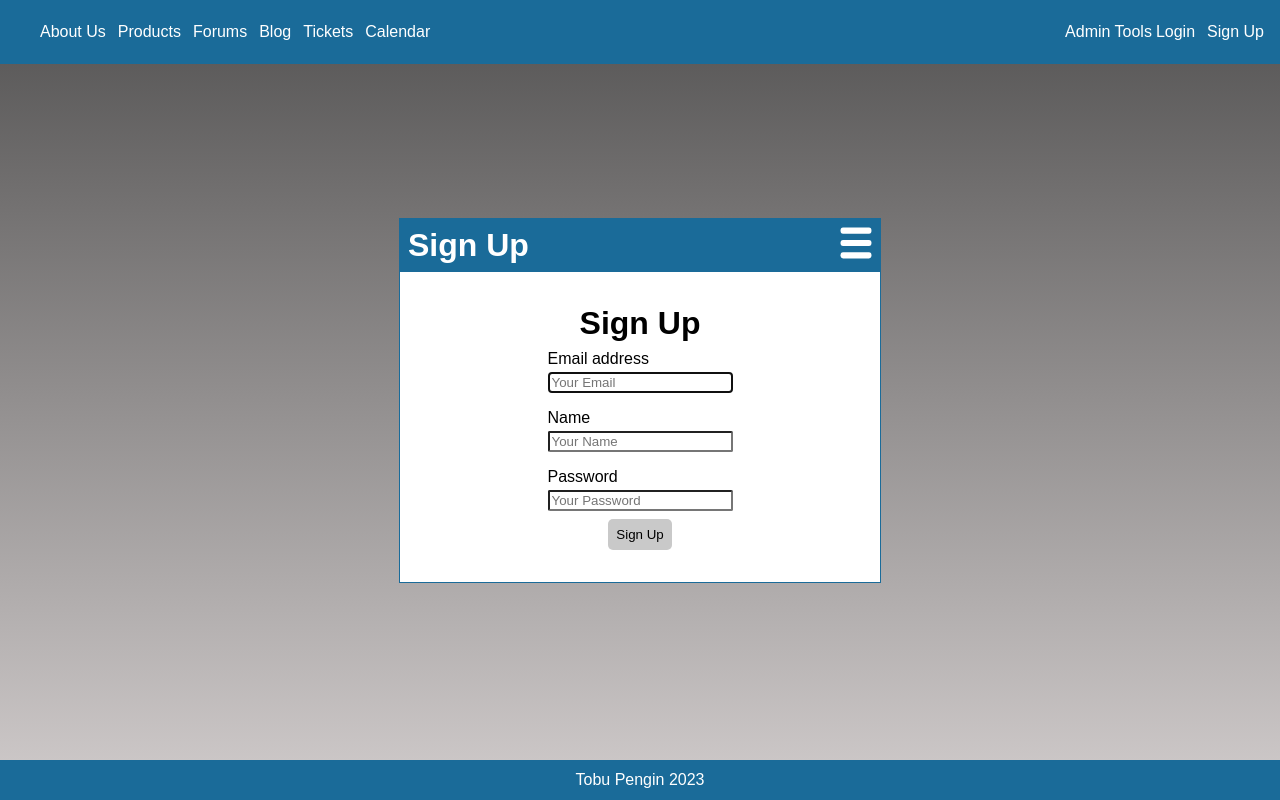
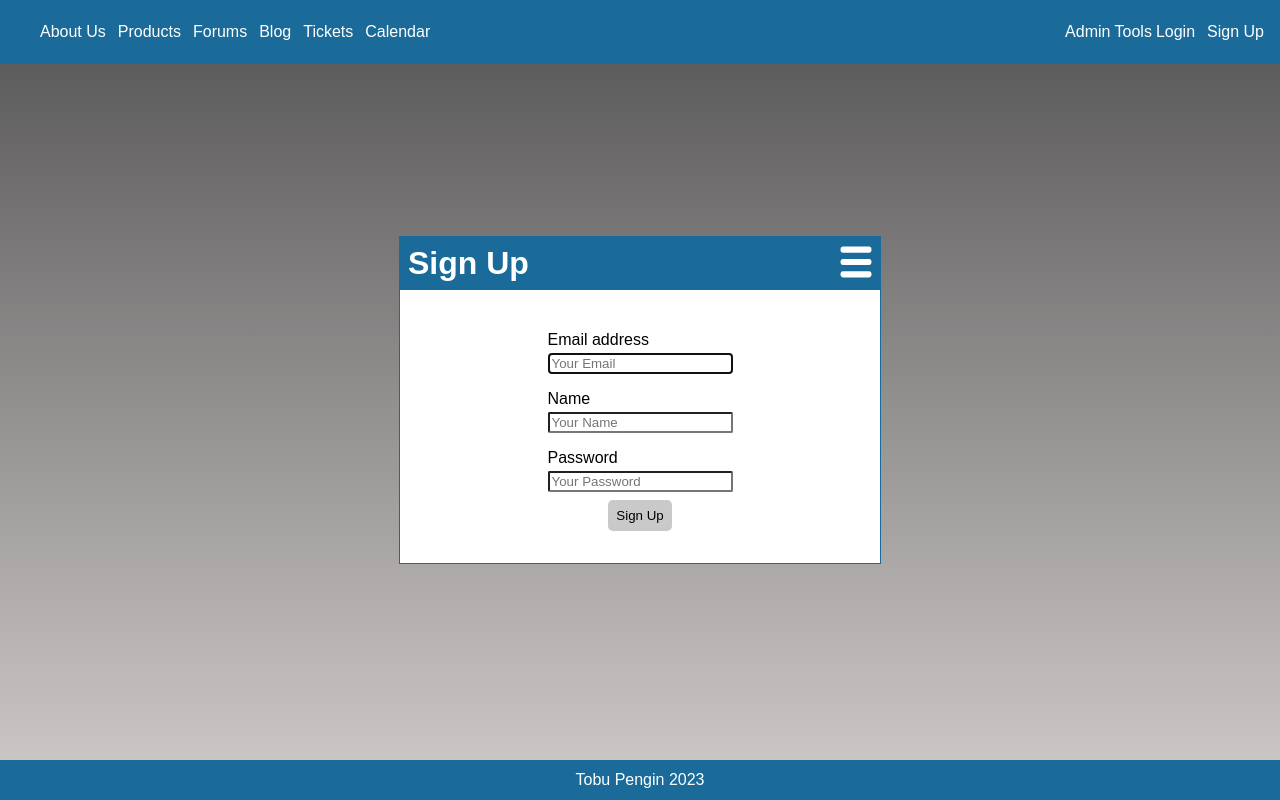
Before and after one commit to Pengin-Open-Source/pengin-pi, a Flask app: page /signup in a window 1280 px wide. Run offline with Flask 2, Linux system fonts and the light colour scheme; data that the repository does not hold is empty; some libraries are stand-ins or nearby versions.

Commit message:
remove title

```diff
--- a/app/templates/authentication/signup.html
+++ b/app/templates/authentication/signup.html
@@ -1,7 +1,6 @@
 {% extends "layout/fullPageScroll.html" %}
 
 {% block pageContent %}
-    <h1 class="title center-title">Sign Up</h3>
         {% with messages = get_flashed_messages() %}
         {% if messages %}
             <div class="alert alert-danger center-title">
```
